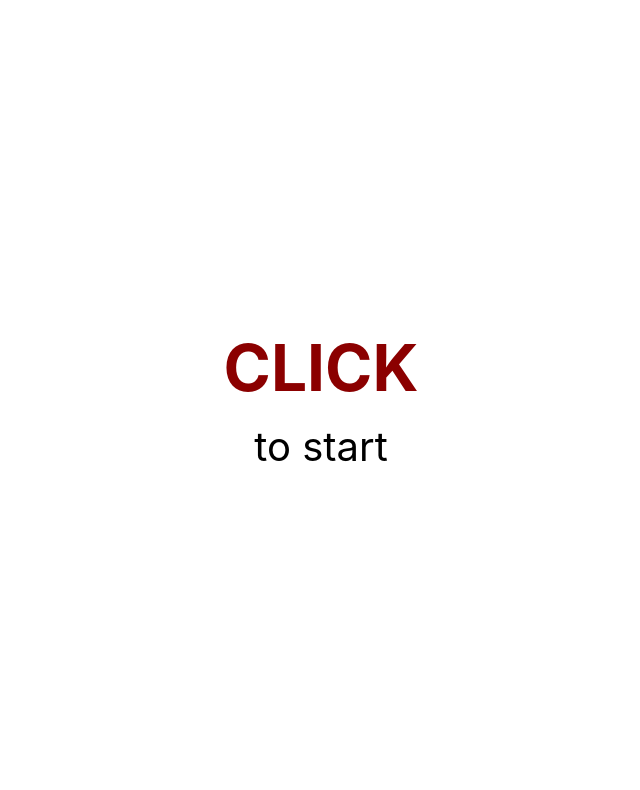
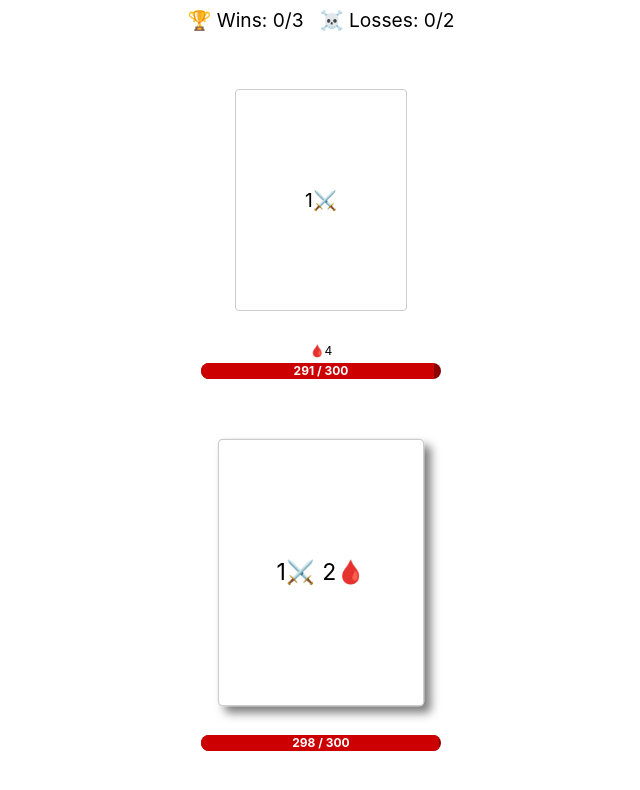
Before and after one commit to noahsug/card-auto-battler, a React (Create React App) app: page / in a window 1280 px wide. Shown: the top 790 px of the page, without its empty margins (319-959 px from the left). Built offline with nearby package versions, Linux system fonts and the light colour scheme.

Commit message:
damage numbers

```diff
--- a/src/components/BattleScreen.tsx
+++ b/src/components/BattleScreen.tsx
@@ -1,7 +1,9 @@
 import styled from 'styled-components';
+import { useEffect, useMemo, useRef, useState } from 'react';
 
 import { useGameState, useActions } from './GameStateContext';
 import Player from './Player';
+import DamageNumber, { Props as DamageNumberProps } from './DamageNumber';
 import ProgressDisplay from './ProgressDisplay';
 import { Screen } from './shared';
 import {
@@ -13,7 +15,6 @@ import {
 } from '../gameState';
 import { wait } from '../utils';
 import { useSequence } from '../hooks';
-import { useMemo, useState } from 'react';
 
 import type { Sequence } from '../hooks';
 
@@ -23,6 +24,9 @@ export default function BattleScreen() {
   const [activePlayerCard, setActivePlayerCard] = useState<
     { card: CardState; isEnemyCard: boolean } | undefined
   >();
+  const [userDamageNumbers, setUserDamageNumbers] = useState<DamageNumberProps[]>([]);
+  const [enemyDamageNumbers, setEnemyDamageNumbers] = useState<DamageNumberProps[]>([]);
+  const animationEventsAddedThisTurn = useRef(0);
 
   const isBattleOver = getIsBattleOver(game);
   const canPlayCard = getCanPlayCard(game);
@@ -33,6 +37,7 @@ export default function BattleScreen() {
   const battleSequence: Sequence = useMemo(() => {
     function startTurnSequence() {
       startTurn();
+      animationEventsAddedThisTurn.current = 0;
     }
 
     function playCardSequence() {
@@ -70,6 +75,24 @@ export default function BattleScreen() {
 
   useSequence(battleSequence);
 
+  useEffect(() => {
+    if (game.animationEvents.length > animationEventsAddedThisTurn.current) {
+      const newAnimationEvents = game.animationEvents.slice(animationEventsAddedThisTurn.current);
+      newAnimationEvents.forEach((event) => {
+        if (
+          (isEnemyTurn && event.target === 'self') ||
+          (!isEnemyTurn && event.target === 'opponent')
+        ) {
+          setEnemyDamageNumbers((current) => [...current, { value: event.value }]);
+        } else {
+          setUserDamageNumbers((current) => [...current, { value: event.value }]);
+        }
+
+        animationEventsAddedThisTurn.current = game.animationEvents.length;
+      });
+    }
+  }, [game.animationEvents, isEnemyTurn]);
+
   const [activeUserCard, activeEnemyCard] = activePlayerCard?.isEnemyCard
     ? [undefined, activePlayerCard.card]
     : [activePlayerCard?.card, undefined];
@@ -77,9 +100,17 @@ export default function BattleScreen() {
   return (
     <Screen>
       <ProgressDisplay />
-      <Player player={enemy} activeCard={activeEnemyCard} />
+      <Player player={enemy} activeCard={activeEnemyCard}>
+        {enemyDamageNumbers.map((props, i) => (
+          <DamageNumber key={i} {...props} />
+        ))}
+      </Player>
       <Divider />
-      <Player player={user} activeCard={activeUserCard} />
+      <Player player={user} activeCard={activeUserCard}>
+        {userDamageNumbers.map((props, i) => (
+          <DamageNumber key={i} {...props} />
+        ))}
+      </Player>
     </Screen>
   );
 }
--- /dev/null
+++ b/src/components/DamageNumber.tsx
@@ -0,0 +1,46 @@
+import { useState } from 'react';
+import styled from 'styled-components';
+
+export interface Props {
+  value: number;
+}
+
+export default function DamageNumber({ value }: Props) {
+  const [[xOffset, yOffset]] = useState([Math.random(), Math.random()]);
+
+  return (
+    <Root $xOffset={xOffset} $yOffset={yOffset}>
+      {value}
+    </Root>
+  );
+}
+
+const Root = styled.div<{ $xOffset: number; $yOffset: number }>`
+  position: absolute;
+  font-size: 40rem;
+  color: darkred;
+  font-weight: bold;
+  text-shadow: 0 0 1rem black;
+  top: 50%;
+  left: 0;
+  right: 0;
+  margin: auto;
+
+  animation: fadeOut 0.75s forwards;
+  @keyframes fadeOut {
+    80% {
+      opacity: 1;
+    }
+    95% {
+      opacity: 0.3;
+    }
+    100% {
+      opacity: 0;
+    }
+  }
+
+  transform: translate(
+    ${({ $xOffset }) => (0.5 - $xOffset) * 100}rem,
+    ${({ $yOffset }) => (0.5 - $yOffset) * 100}rem
+  );
+`;
--- a/src/components/Player.tsx
+++ b/src/components/Player.tsx
@@ -9,11 +9,11 @@ import { getCurrentCard, CardState, PlayerState } from '../gameState';
 interface Props {
   player: PlayerState;
   activeCard?: CardState;
+  children?: React.ReactNode;
 }
 
-export default function Player({ player, activeCard }: Props) {
+export default function Player({ player, activeCard, children }: Props) {
   const { health, maxHealth } = player;
-
   const card = activeCard || getCurrentCard(player);
 
   return (
@@ -23,12 +23,14 @@ export default function Player({ player, activeCard }: Props) {
       </CardContainer>
       <StatusEffects statusEffects={player} />
       <HealthBar health={health} maxHealth={maxHealth} />
+      {children}
     </Root>
   );
 }
 
 const Root = styled(Screen)`
   margin-bottom: 20rem;
+  position: relative;
 `;
 
 const CardContainer = styled.div`
--- a/src/components/ScreenContainer.tsx
+++ b/src/components/ScreenContainer.tsx
@@ -13,9 +13,9 @@ type ScreenMapping = {
 };
 
 const screenMapping: ScreenMapping = {
-  // 'game-start': <GameEndScreen />, // DEBUG
+  'game-start': <BattleScreen />, // DEBUG
 
-  'game-start': <GameStartScreen />,
+  // 'game-start': <GameStartScreen />,
   'card-selection': <CardSelectionScreen />,
   battle: <BattleScreen />,
   'battle-end': <BattleEndScreen />,
--- a/src/gameState/actions/actions.ts
+++ b/src/gameState/actions/actions.ts
@@ -17,6 +17,7 @@ import {
   PlayerState,
   statusEffectNames,
   Target,
+  AnimationEvent,
 } from '../';
 import { assert } from '../../utils';
 import { Value } from '../../utils/types/types';
@@ -43,6 +44,8 @@ export function startBattle(game: GameState) {
   game.screen = 'battle';
   const { user, enemy } = game;
 
+  game.animationEvents = [];
+
   user.cards = shuffle([...user.cards, ...user.trashedCards]);
   user.trashedCards = [];
   user.health = user.maxHealth;
@@ -62,6 +65,7 @@ export function startBattle(game: GameState) {
 export function startTurn(game: GameState) {
   const activePlayer = getActivePlayer(game);
   activePlayer.cardsPlayedThisTurn = 0;
+  game.animationEvents = [];
 }
 
 export function playCard(game: GameState) {
@@ -86,6 +90,7 @@ export function playCard(game: GameState) {
       self: activePlayer,
       opponent: nonActivePlayer,
       cardEffects,
+      animationEvents: game.animationEvents,
     });
   });
 
@@ -130,10 +135,12 @@ function applyCardEffects(
     self,
     opponent,
     cardEffects,
+    animationEvents,
   }: {
     self: PlayerState;
     opponent: PlayerState;
     cardEffects: CardEffects;
+    animationEvents: AnimationEvent[];
   },
   isRepeating = false,
 ) {
@@ -152,7 +159,7 @@ function applyCardEffects(
       opponent.dodge -= 1;
     } else {
       const { damage, target } = cardEffects;
-      dealDamage({ self, opponent, damage, target });
+      dealDamage({ self, opponent, damage, target, animationEvents });
     }
   }
 
@@ -162,7 +169,7 @@ function applyCardEffects(
 
   if (!isRepeating) {
     for (let i = 0; i < repeat; i++) {
-      applyCardEffects({ self, opponent, cardEffects }, true);
+      applyCardEffects({ self, opponent, cardEffects, animationEvents }, true);
     }
   }
 }
@@ -172,23 +179,25 @@ function dealDamage({
   opponent,
   damage,
   target,
+  animationEvents,
 }: {
   opponent: PlayerState;
   self: PlayerState;
   damage: number;
   target: Target;
+  animationEvents: AnimationEvent[];
 }) {
   const targetPlayer = target === 'self' ? self : opponent;
 
   damage += self.strength;
+  if (targetPlayer.bleed) {
+    damage += 3;
+    targetPlayer.bleed -= 1;
+  }
 
   if (damage > 0) {
     targetPlayer.health -= damage;
-
-    if (targetPlayer.bleed) {
-      targetPlayer.health -= 3;
-      targetPlayer.bleed -= 1;
-    }
+    animationEvents.push({ type: 'damage', target, value: damage });
   }
 }
 
--- a/src/gameState/gameState.ts
+++ b/src/gameState/gameState.ts
@@ -2,6 +2,12 @@ import { PickType } from '../utils/types/types';
 import { createCard } from './utils';
 
 export type ScreenName = 'game-start' | 'card-selection' | 'battle' | 'battle-end' | 'game-end';
+
+export interface AnimationEvent {
+  type: 'damage';
+  target: Target;
+  value: number;
+}
 
 export const statusEffectNames = ['bleed', 'extraCardPlays', 'dodge', 'strength'] as const;
 
@@ -56,6 +62,7 @@ export interface GameState {
   wins: number;
   losses: number;
   screen: ScreenName;
+  animationEvents: AnimationEvent[];
 }
 
 export const MAX_WINS = 3;
@@ -64,7 +71,7 @@ export const MAX_LOSSES = 2;
 export const BLEED_DAMAGE = 3;
 
 function createInitialPlayerState(): PlayerState {
-  const maxHealth = 6;
+  const maxHealth = 300;
 
   return {
     cards: [],
@@ -134,6 +141,7 @@ export function createInitialGameState(): GameState {
     wins: 0,
     losses: 0,
     screen: 'game-start',
+    animationEvents: [],
   };
 }
 
```
